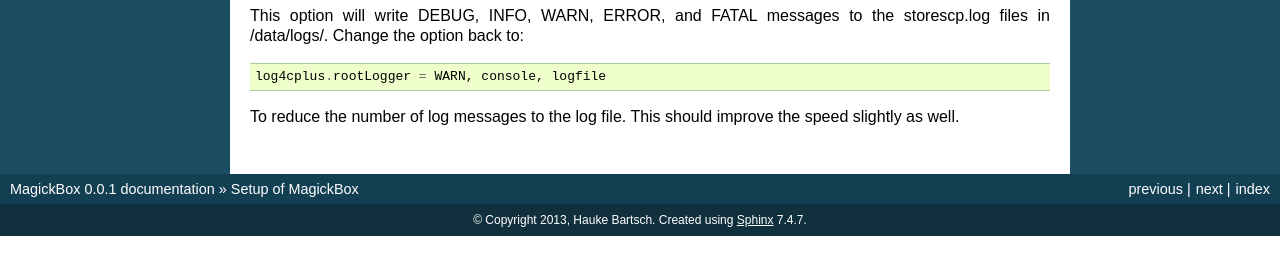
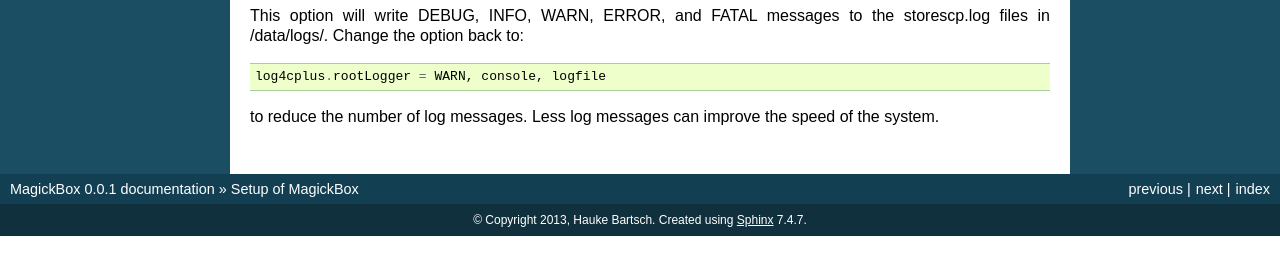
Before and after one commit to HaukeBartsch/MagickBox, a Sphinx documentation site: the page built from code/documentation/docs/source/Setup.rst, in a window 1280 px wide. Shown: the part 459-734 px from the top of the page. Built offline with Sphinx 7.4.7, drawn with Linux system fonts in a browser that asks for light colours.

Commit message:
slight change in text

```diff
--- a/code/documentation/docs/source/Setup.rst
+++ b/code/documentation/docs/source/Setup.rst
@@ -24,4 +24,4 @@ This option will write DEBUG, INFO, WARN, ERROR, and FATAL messages to the store
 
   log4cplus.rootLogger = WARN, console, logfile
 
-To reduce the number of log messages to the log file. This should improve the speed slightly as well.
+to reduce the number of log messages. Less log messages can improve the speed of the system.
```
